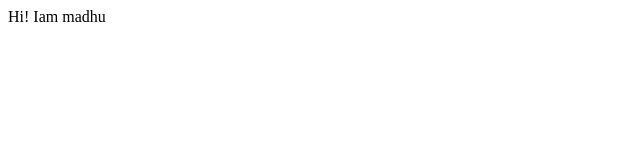
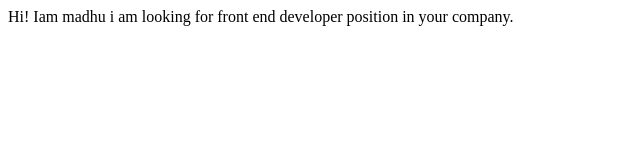
Before and after one commit to singamnaveen/madhu-site, a plain HTML site: page index.html in a window 1280 px wide. Shown: the whole page, without its empty margins (0-640 px from the left). Drawn offline with Linux system fonts and the light colour scheme.

Commit message:
Update: index file

```diff
--- a/index.html
+++ b/index.html
@@ -7,6 +7,7 @@
 </head>
 <body>
     Hi! Iam madhu
+    i am looking for front end developer position in your company.
 
 </body>
 </html>
```
